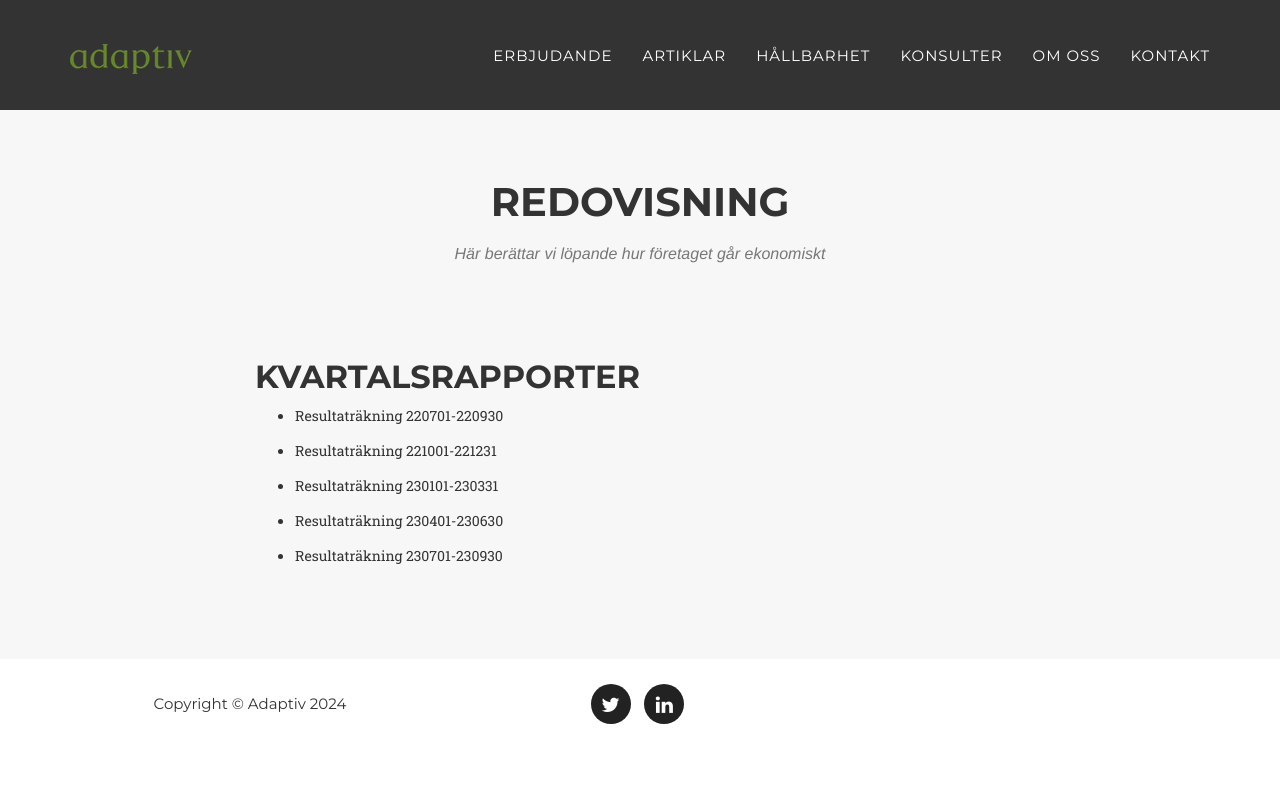
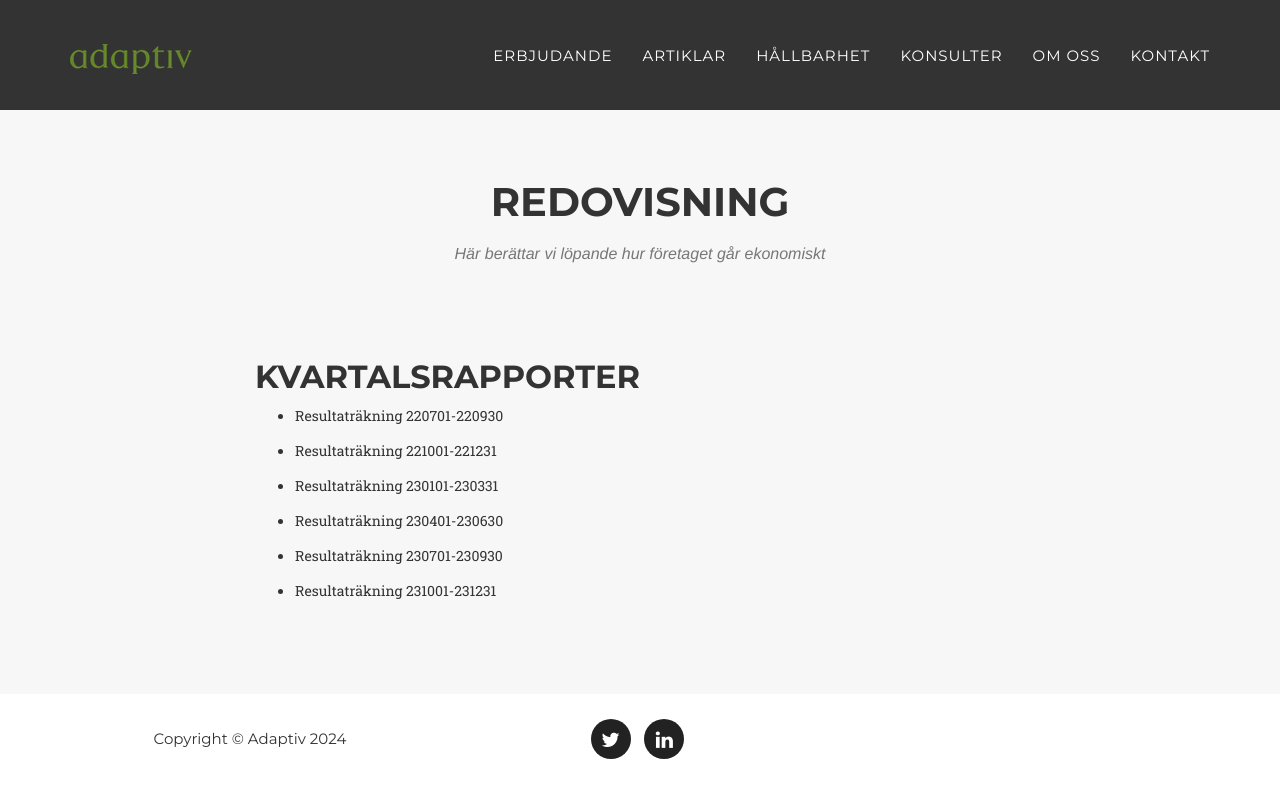
Before and after one commit to adaptiv/adaptiv_agency, a Jekyll site: the page built from accounting.html, in a window 1280 px wide. Shown: the top 798 px of the page. Built offline with Jekyll 4.4.1, drawn with Linux system fonts in a browser that asks for light colours; some web fonts are replaced.

Commit message:
kvartalsrapport okt-dec 23

```diff
--- a/_includes/accounting.html
+++ b/_includes/accounting.html
@@ -51,6 +51,13 @@
                   230701-230930</a>
               </p>
             </li>
+            <li>
+              <p class="text-muted">
+                <a class="dark"
+                  href="/assets/pdf/accounting/Resultatrapport_20231001-20231231_Adaptiv_Sthlm_AB.pdf">Resultaträkning
+                  231001-231231</a>
+              </p>
+            </li>
           </ul>
         </div>
       </div>
```
Also changed, not shown: 1 other file.
